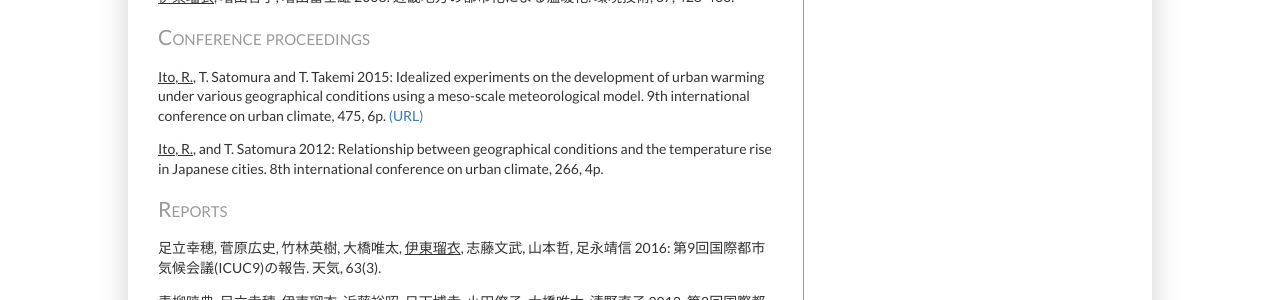
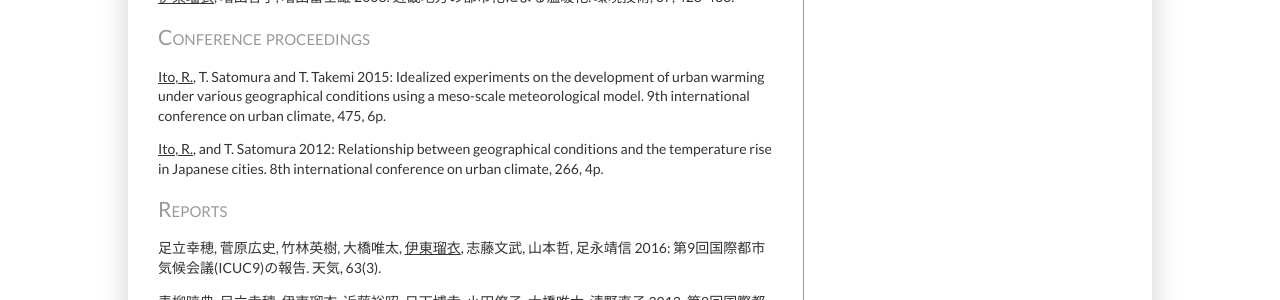
Before and after one commit to rui-climbiz/rui-climbiz.github.io, a Jekyll site: the page built from publications.html, in a window 1280 px wide and 900 px high, scrolled down 1537 px. Shown: the part 153-453 px from the top of the window. Built offline with Jekyll 4.4.1, drawn with Linux system fonts in a browser that asks for light colours; some of the changed text lies outside the part shown.

Commit message:
Update publications.html

```diff
--- a/publications.html
+++ b/publications.html
@@ -28,7 +28,7 @@
 <p><u>Ito, R.</u>, S. Yamane, and T. Satomura 2012: Effects of Land Reclamations in Osaka Bay on the Regional Climate. SOLA, 8, 29-32, doi:10.2151/sola.2012-008. <a href="http://www.jstage.jst.go.jp/article/sola/8/0/8_0_29/_article">(URL)</a></p>
 <p><u>伊東瑠衣</u>, 増田啓子, 増田富士雄 2008: 近畿地方の都市化による温暖化. 環境技術, 37, 428-433.</p>
 <h2>Conference proceedings</h2>
-<p><u>Ito, R.</u>, T. Satomura and T. Takemi 2015: Idealized experiments on the development of urban warming under various geographical conditions using a meso-scale meteorological model. 9th international conference on urban climate, 475, 6p. <a href="https://www.conftool.com/icuc9/index.php?page=browseSessions&amp;form_session=104&amp;presentations=hide">(URL)</a></p>
+<p><u>Ito, R.</u>, T. Satomura and T. Takemi 2015: Idealized experiments on the development of urban warming under various geographical conditions using a meso-scale meteorological model. 9th international conference on urban climate, 475, 6p.</p>
 <p><u>Ito, R.</u>, and T. Satomura 2012: Relationship between geographical conditions and the temperature rise in Japanese cities. 8th international conference on urban climate, 266, 4p.</p>
 <h2>Reports</h2>
 <p>足立幸穂, 菅原広史, 竹林英樹, 大橋唯太, <u>伊東瑠衣</u>, 志藤文武, 山本哲, 足永靖信 2016: 第9回国際都市気候会議(ICUC9)の報告. 天気, 63(3).</p>
```
Also changed, not shown: other parts of publications.html (+1 -1 lines).
